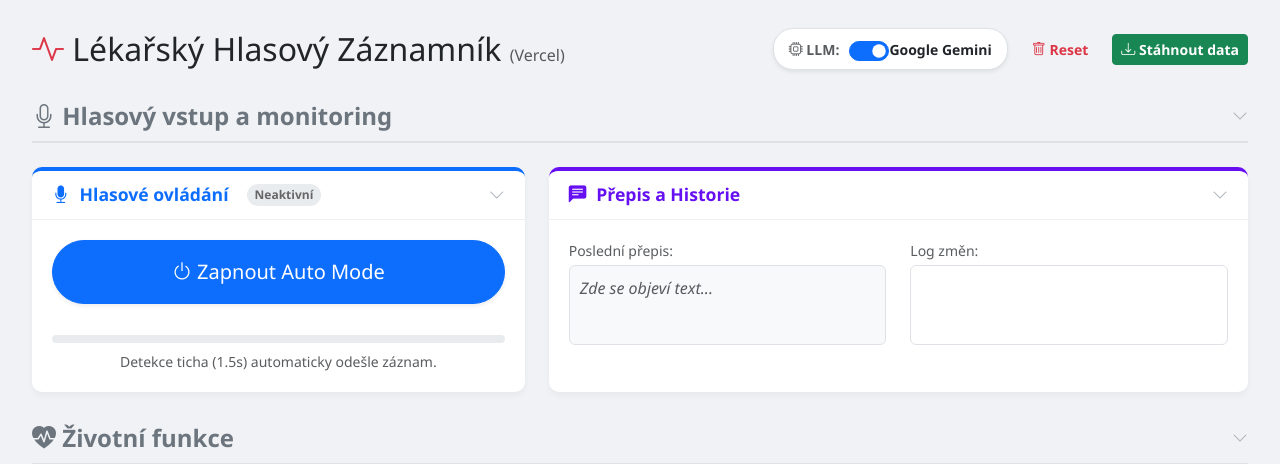
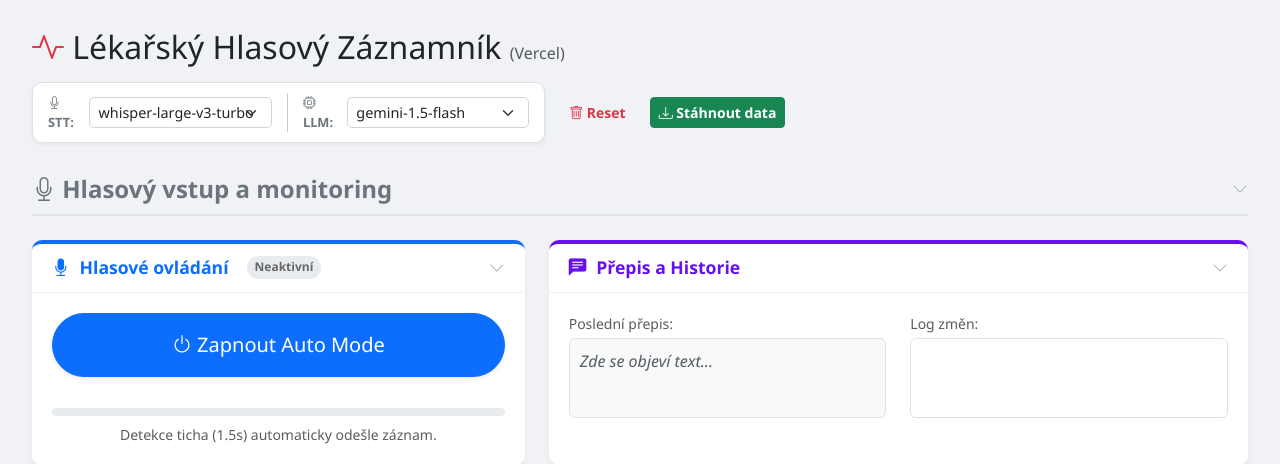
Before and after one commit to KubiV/MedZaznam-AI, a Flask app: page / in a window 1280 px wide. Shown: the top 464 px of the page. Run offline with Flask 3, Linux system fonts and the light colour scheme.

Commit message:
ai model selection dropdow + logging to txt

```diff
--- a/app_vercel/app.py
+++ b/app_vercel/app.py
@@ -15,7 +15,7 @@ BASE_DIR = "/tmp"  # Writable adresář na Vercelu
 PROJECT_DIR = os.path.dirname(os.path.abspath(__file__))
 TABLES_SOURCE_DIR = os.path.join(PROJECT_DIR, 'tables')
 
-# API Klient - GROQ (Whisper)
+# API Klient - GROQ
 groq_client = Groq(api_key=os.environ.get("GROQ_API_KEY"))
 
 # API Klient - GOOGLE GEMINI
@@ -24,15 +24,28 @@ if GOOGLE_API_KEY:
     genai.configure(api_key=GOOGLE_API_KEY)
 
 # --- KONFIGURACE MODELŮ ---
-# Defaultní provider při startu
-CURRENT_LLM_PROVIDER = "GEMINI"
 
-# Definice modelů
-MODELS_CONFIG = {
-    "GROQ_LLAMA": "llama-3.1-8b-instant",
-    "GROQ_WHISPER": "whisper-large-v3-turbo",
-    "GEMINI": "gemini-1.5-flash", #gemini-1.5-flash gemini-2.5-flash gemini-2.5-flash-lite
-    "TEMPERATURE": 0.1
+# Dostupné modely (dle zadání)
+AVAILABLE_MODELS = {
+    "stt": [
+        "whisper-large-v3-turbo",
+        "whisper-large-v3"
+    ],
+    "llm": [
+        "llama-3.3-70b-versatile",
+        "llama-3.1-8b-instant",
+        "openai/gpt-oss-120b",
+        "gemini-1.5-flash",
+        "gemini-2.5-flash",
+        "gemini-2.5-flash-lite"
+    ]
+}
+
+# Aktuální nastavení (výchozí hodnoty)
+CURRENT_SETTINGS = {
+    "stt_model": "whisper-large-v3-turbo",
+    "llm_model": "gemini-1.5-flash",
+    "temperature": 0.1
 }
 
 # Kategorie - definice souborů
@@ -54,7 +67,6 @@ data_tables = {}
 item_mapping = {}
 all_known_items = []
 recent_updates = deque(maxlen=10)
-# NOVÉ: Log pro raw přepisy
 raw_transcripts_log = []
 
 # Výchozí stav vitálních funkcí
@@ -189,19 +201,26 @@ def index():
                            tables=generate_html_tables(),
                            current_vitals=current_vitals,
                            recent_updates=list(recent_updates),
-                           current_provider=CURRENT_LLM_PROVIDER)
+                           available_models=AVAILABLE_MODELS,
+                           current_settings=CURRENT_SETTINGS)
 
-@app.route('/api/set_provider', methods=['POST'])
-def set_provider():
-    """Endpoint pro přepínání LLM modelu z UI"""
-    global CURRENT_LLM_PROVIDER
+@app.route('/api/update_settings', methods=['POST'])
+def update_settings():
+    """Endpoint pro nastavení modelů (STT i LLM)"""
+    global CURRENT_SETTINGS
     data = request.json
-    new_provider = data.get('provider')
-    if new_provider in ["GEMINI", "GROQ"]:
-        CURRENT_LLM_PROVIDER = new_provider
-        logging.info(f"Provider switched to: {CURRENT_LLM_PROVIDER}")
-        return jsonify({'status': 'success', 'provider': CURRENT_LLM_PROVIDER})
-    return jsonify({'status': 'error', 'message': 'Invalid provider'}), 400
+
+    new_stt = data.get('stt_model')
+    new_llm = data.get('llm_model')
+
+    if new_stt and new_stt in AVAILABLE_MODELS["stt"]:
+        CURRENT_SETTINGS["stt_model"] = new_stt
+
+    if new_llm and new_llm in AVAILABLE_MODELS["llm"]:
+        CURRENT_SETTINGS["llm_model"] = new_llm
+
+    logging.info(f"Settings updated: STT={CURRENT_SETTINGS['stt_model']}, LLM={CURRENT_SETTINGS['llm_model']}")
+    return jsonify({'status': 'success', 'settings': CURRENT_SETTINGS})
 
 @app.route('/api/process_audio', methods=['POST'])
 def process_audio():
@@ -211,10 +230,13 @@ def process_audio():
     file = request.files['audio_file']
 
     try:
-        # 1. Transkripce (Whisper)
+        # 1. Transkripce (Whisper via Groq) - Použije vybraný STT model
+        stt_model = CURRENT_SETTINGS["stt_model"]
         file.filename = "rec.wav"
+
+        logging.info(f"Transcribing using: {stt_model}")
         transcription = groq_client.audio.transcriptions.create(
-            model=MODELS_CONFIG["GROQ_WHISPER"],
+            model=stt_model,
             file=(file.filename, file.read()),
             response_format="text",
             language="cs"
@@ -225,33 +247,35 @@ def process_audio():
         if not text or len(text) < 2:
             return jsonify({'transcription': '', 'extracted_data': {}, 'status': 'no_speech'})
 
-        # 2. Extrakce dat
+        # 2. Extrakce dat - Rozhodnutí podle názvu modelu
         extracted_data = {}
+        llm_model = CURRENT_SETTINGS["llm_model"]
 
-        if CURRENT_LLM_PROVIDER == "GEMINI":
-            logging.info(f"Processing via GEMINI ({MODELS_CONFIG['GEMINI']})")
+        logging.info(f"Extracting using LLM: {llm_model}")
+
+        if "gemini" in llm_model.lower():
+            # Použití Google Generative AI
             model = genai.GenerativeModel(
-                model_name=MODELS_CONFIG["GEMINI"],
+                model_name=llm_model,
                 system_instruction=get_system_prompt()
             )
             response = model.generate_content(text, generation_config={"response_mime_type": "application/json"})
             extracted_data = json.loads(response.text)
 
-        else: # GROQ
-            logging.info(f"Processing via GROQ ({MODELS_CONFIG['GROQ_LLAMA']})")
+        else:
+            # Použití Groq (Llama a další)
             chat_completion = groq_client.chat.completions.create(
                 messages=[{'role': 'system', 'content': get_system_prompt()}, {'role': 'user', 'content': text}],
-                model=MODELS_CONFIG["GROQ_LLAMA"],
-                temperature=MODELS_CONFIG["TEMPERATURE"],
+                model=llm_model,
+                temperature=CURRENT_SETTINGS["temperature"],
                 response_format={"type": "json_object"}
             )
             extracted_data = json.loads(chat_completion.choices[0].message.content)
 
-        # --- ZMĚNA: LOGOVÁNÍ AŽ PO EXTRAKCI JSONU ---
+        # Logování
         timestamp_str = datetime.now().strftime('%H:%M:%S')
-        # Formátování záznamu pro debug (obsahuje text i JSON)
         log_entry = (
-            f"[{timestamp_str}]\n"
+            f"[{timestamp_str}] Models: {stt_model} + {llm_model}\n"
             f"TRANSCRIPTION: {text}\n"
             f"EXTRACTED JSON: {json.dumps(extracted_data, ensure_ascii=False)}\n"
             f"{'-'*40}"
@@ -272,7 +296,7 @@ def process_audio():
         })
 
     except Exception as e:
-        logging.error(f"Error: {e}")
+        logging.error(f"Error processing audio: {e}")
         return jsonify({'error': str(e)}), 500
 
 def process_extracted_data(data):
@@ -336,9 +360,8 @@ def download_zip():
         # 2. Přidat Debug Info
         debug_info = f"""DEBUG LOG
 Generated: {datetime.now().strftime('%Y-%m-%d %H:%M:%S')}
-Current Provider: {CURRENT_LLM_PROVIDER}
-Models Config:
-{json.dumps(MODELS_CONFIG, indent=2)}
+Current Settings:
+{json.dumps(CURRENT_SETTINGS, indent=2)}
 """
         zf.writestr("debug_info.txt", debug_info)
 
--- a/app_vercel/templates/index.html
+++ b/app_vercel/templates/index.html
@@ -14,7 +14,7 @@
     <link rel="apple-touch-icon" sizes="180x180" href="/static/apple-touch-icon.png" />
     <link rel="manifest" href="/static/site.webmanifest" />
 
-    <title>AI Záznamník (Live Vercel)</title>
+    <title>AI Záznamník (Multi-Model)</title>
     <link href="https://cdn.jsdelivr.net/npm/bootstrap@5.3.0/dist/css/bootstrap.min.css" rel="stylesheet">
     <link rel="stylesheet" href="https://cdn.jsdelivr.net/npm/bootstrap-icons@1.11.1/font/bootstrap-icons.css">
     <style>
@@ -98,9 +98,31 @@
         @keyframes pulse-red { 0% { opacity: 1; } 50% { opacity: 0.7; } 100% { opacity: 1; } }
         @keyframes pulse { 0% { box-shadow: 0 0 0 0 rgba(13, 202, 240, 0.4); } 70% { box-shadow: 0 0 0 10px rgba(13, 202, 240, 0); } 100% { box-shadow: 0 0 0 0 rgba(13, 202, 240, 0); } }
 
-        /* Model Switch Styles */
-        .model-switch-container { background: #fff; padding: 8px 15px; border-radius: 20px; border: 1px solid #dee2e6; display: flex; align-items: center; gap: 10px; }
-        .form-switch .form-check-input { width: 2.5em; height: 1.25em; cursor: pointer; }
+        /* Model Selection Styles */
+        .settings-bar {
+            display: flex;
+            gap: 15px;
+            align-items: center;
+            background: #fff;
+            padding: 10px 15px;
+            border-radius: 10px;
+            box-shadow: 0 2px 4px rgba(0,0,0,0.05);
+            border: 1px solid #dee2e6;
+        }
+        .model-select-group {
+            display: flex;
+            align-items: center;
+            gap: 8px;
+        }
+        .model-select-group select {
+            border: 1px solid #ced4da;
+            border-radius: 5px;
+            padding: 4px 8px;
+            font-size: 0.9rem;
+            max-width: 220px;
+            cursor: pointer;
+        }
+        .model-label { font-size: 0.8rem; font-weight: 700; color: #6c757d; text-transform: uppercase; }
     </style>
 </head>
 <body>
@@ -109,13 +131,28 @@
             <h2 class="mb-0"><i class="bi bi-activity text-danger"></i> Lékařský Hlasový Záznamník <small class="text-muted fs-6">(Vercel)</small></h2>
 
             <div class="d-flex align-items-center gap-3">
-                <div class="model-switch-container shadow-sm">
-                    <span class="text-muted small fw-bold"><i class="bi bi-cpu"></i> LLM:</span>
-                    <div class="form-check form-switch m-0">
-                        <input class="form-check-input" type="checkbox" id="modelToggle" {% if current_provider == 'GEMINI' %}checked{% endif %}>
-                        <label class="form-check-label fw-semibold small" for="modelToggle" id="modelLabel">
-                            {% if current_provider == 'GEMINI' %}Google Gemini{% else %}Llama (Groq){% endif %}
-                        </label>
+
+                <div class="settings-bar">
+                    <div class="model-select-group">
+                        <span class="model-label"><i class="bi bi-mic"></i> STT:</span>
+                        <select id="sttSelect" class="form-select form-select-sm" onchange="updateSettings()">
+                            {% for model in available_models['stt'] %}
+                                <option value="{{ model }}" {% if current_settings['stt_model'] == model %}selected{% endif %}>
+                                    {{ model }}
+                                </option>
+                            {% endfor %}
+                        </select>
+                    </div>
+                    <div class="vr"></div>
+                    <div class="model-select-group">
+                        <span class="model-label"><i class="bi bi-cpu"></i> LLM:</span>
+                        <select id="llmSelect" class="form-select form-select-sm" onchange="updateSettings()">
+                            {% for model in available_models['llm'] %}
+                                <option value="{{ model }}" {% if current_settings['llm_model'] == model %}selected{% endif %}>
+                                    {{ model }}
+                                </option>
+                            {% endfor %}
+                        </select>
                     </div>
                 </div>
 
@@ -245,33 +282,27 @@
 
     <script src="https://cdn.jsdelivr.net/npm/bootstrap@5.3.0/dist/js/bootstrap.bundle.min.js"></script>
     <script>
-        // --- LOGIKA PŘEPÍNÁNÍ MODELU ---
-        const modelToggle = document.getElementById('modelToggle');
-        const modelLabel = document.getElementById('modelLabel');
-
-        modelToggle.addEventListener('change', async function() {
-            const isGemini = this.checked;
-            const provider = isGemini ? 'GEMINI' : 'GROQ';
-
-            // UI Update hned pro lepší pocit
-            modelLabel.textContent = isGemini ? 'Google Gemini' : 'Llama (Groq)';
+        // --- LOGIKA NASTAVENÍ MODELŮ ---
+        async function updateSettings() {
+            const sttModel = document.getElementById('sttSelect').value;
+            const llmModel = document.getElementById('llmSelect').value;
 
             try {
-                const response = await fetch('/api/set_provider', {
+                const response = await fetch('/api/update_settings', {
                     method: 'POST',
                     headers: {'Content-Type': 'application/json'},
-                    body: JSON.stringify({provider: provider})
+                    body: JSON.stringify({
+                        stt_model: sttModel,
+                        llm_model: llmModel
+                    })
                 });
                 const data = await response.json();
-                console.log('Provider set to:', data.provider);
+                console.log('Settings updated:', data.settings);
             } catch (error) {
-                console.error('Error switching provider:', error);
-                alert('Nepodařilo se přepnout model. Zkontrolujte připojení.');
-                // Revert UI if fail
-                this.checked = !isGemini;
-                modelLabel.textContent = !isGemini ? 'Google Gemini' : 'Llama (Groq)';
+                console.error('Error updating settings:', error);
+                alert('Chyba při ukládání nastavení modelů.');
             }
-        });
+        }
 
         // --- KONFIGURACE AUTO MODE ---
         const CONFIG = {
```
Also changed, not shown: 1 other file.
